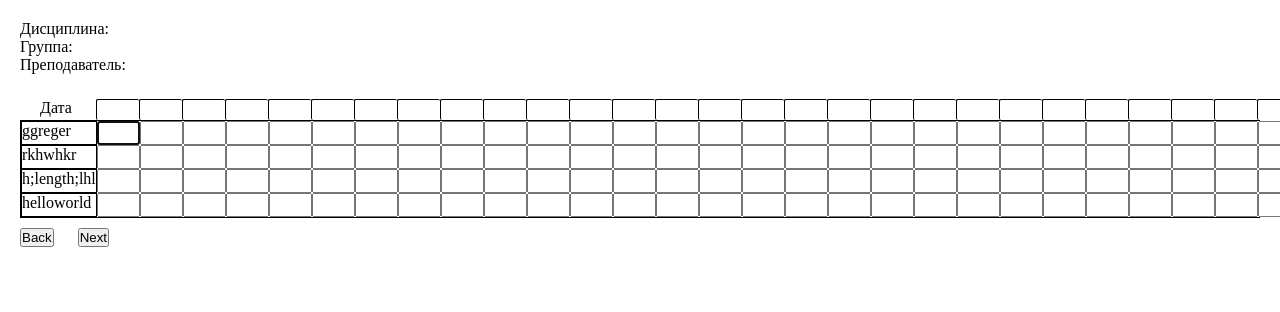
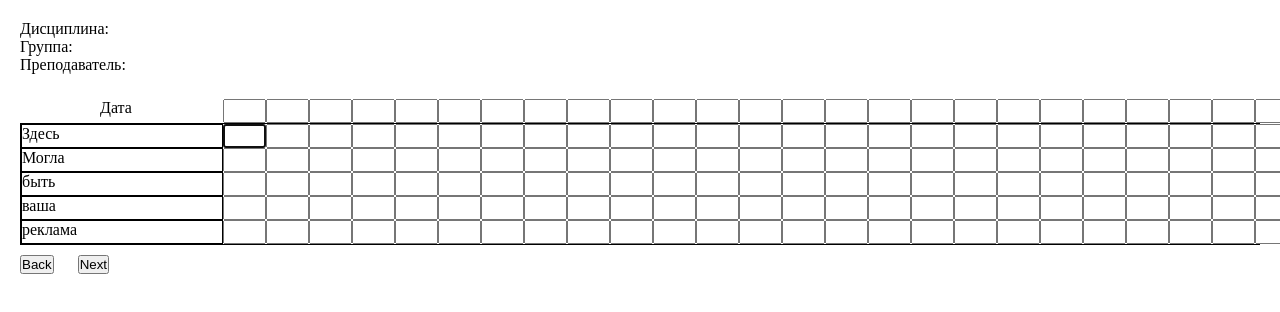
Before and after one commit to coffeedipso/NewPRJournal, a plain HTML site: page JournalProject2/index.html in a window 1280 px wide. Shown: the top 312 px of the page. Drawn offline with Linux system fonts and the light colour scheme.

Commit message:
Add files via upload

```diff
--- a/JournalProject2/CSS/style.css
+++ b/JournalProject2/CSS/style.css
@@ -20,6 +20,7 @@
 	gap: 2px;
 	border: solid 1px black;
 	height: 22px;
+	width: 200px;
 }
 
 .linemark {
@@ -96,15 +97,16 @@ button {
 
 .date {
 	display: flex;
-	margin-left: 24px;
-	border-right: solid 1px black;
-	width: 1807px;
+	margin-left: 91px;
+	/* border-right: solid 1px black; */
+	width: 1678px;
 }
 
 .d {
-	margin-left: 40px;
+	margin-left: 100px;
 }
 
 .dateline {
 	display: flex;
+	overflow: hidden;
 }
--- a/JournalProject2/JS/script.js
+++ b/JournalProject2/JS/script.js
@@ -1,11 +1,12 @@
-let Student = ["ggreger", "rkhwhkr", "h;length;lhl", 'helloworld'];
+
+let Student = ["Здесь", "Могла", "быть", 'ваша', 'реклама'];
 let gradebook = document.querySelector(".gradebook");
 let students = document.querySelector(".students");
 let aver = document.querySelector(".aver");
 let marks = document.querySelector(".marks");
 let result = document.querySelector(".result");
 let date = document.querySelector(".date");
-let counterMarksBlocks = 40;
+let counterMarksBlocks = 37;
 Student.forEach((st) => {
 	let line = document.createElement("div");
 	line.classList.add("line");
@@ -35,8 +36,9 @@ Student.forEach((st) => {
 });
 
 for (let i = 0; i < counterMarksBlocks + 2; i++) {
-	let dateBlocks = document.createElement("div");
-	dateBlocks.classList.add("dateBlocks");
+	let dateBlocks = document.createElement("input");
+	dateBlocks.setAttribute("type", "number");
+	dateBlocks.classList.add("res");
 	date.appendChild(dateBlocks);
 }
 
@@ -72,11 +74,21 @@ timeForm.addEventListener("keydown", (e) => {
 });
 
 
-let blocks = document.querySelectorAll("input");
+let blocks = marks.querySelectorAll("input");
 blocks.forEach((block) => {
 	block.addEventListener("input", () => {
 		let value = parseInt(block.value);
-		if (value > 5 || value < 2 || isNaN(value)) {
+		if (value > 5 || value < 2 || isNaN(value) || value == 0) {
+			block.value = "";
+		}
+	});
+});
+let dateline = document.querySelector(".dateline");
+let blocks2 = dateline.querySelectorAll("input");
+blocks2.forEach((block) => {
+	block.addEventListener("input", () => {
+		let value = parseInt(block.value);
+		if (value > 31 || value < 1 || isNaN(value) || value == 0) {
 			block.value = "";
 		}
 	});
@@ -145,43 +157,7 @@ function updateBlocksVisibility() {
 
 updateBlocksVisibility();
 
-// let linemark2 = document.querySelectorAll(".linemark");
-// let linemarkArray = Array.from(linemark2);
 
-// linemarkArray.forEach((linemark, i) => {
-// 	let marks = linemark.querySelectorAll("input");
-
-// 	marks.forEach((mark) => {
-// 		mark.addEventListener("input", () => {
-// 			let sum = 0;
-// 			let count = 0;
-
-// 			marks.forEach((m) => {
-// 				if (m.value !== "") {
-// 					sum += parseFloat(m.value);
-// 					count++;
-// 				}
-// 			});
-
-// 			let average = count > 0 ? sum / count : 0;
-// 			let roundedNum = Number(average.toFixed(1));
-
-// 			// Создать новый элемент span для отображения среднего значения
-// 			let averageElement = document.createElement("span");
-// 			linemark.appendChild(averageElement);
-// 			averageElement.textContent = `${i + 1}: ${roundedNum}`;
-
-// 			// Найти или создать контейнер, в который будет помещен средний элемент
-// 			// let container = linemark.querySelector(".average-container") || document.createElement("div");
-// 			// container.classList.add("average-container");
-// 			container.innerHTML = ""; // Очистить содержимое контейнера
-// 			container.appendChild(averageElement);
-
-// 			// Вставить контейнер после блока "linemark"
-// 			linemark.parentNode.insertBefore(container, linemark.nextSibling);
-// 		});
-// 	});
-// });
 
 let linemark2 = document.querySelectorAll(".linemark");
 let linemarkArray = Array.from(linemark2);
@@ -189,7 +165,6 @@ let linemarkArray = Array.from(linemark2);
 linemarkArray.forEach((linemark, i) => {
 	let marks = linemark.querySelectorAll("input");
 
-	// Создать новый элемент span для отображения среднего значения
 	let averageElement = document.createElement("span");
 	linemark.appendChild(averageElement);
 
@@ -208,7 +183,6 @@ linemarkArray.forEach((linemark, i) => {
 			let average = count > 0 ? sum / count : 0;
 			let roundedNum = Number(average.toFixed(1));
 
-			// Обновить текстовое содержимое элемента averageElement
 			averageElement.textContent = `${roundedNum}`;
 		});
 	});
```
